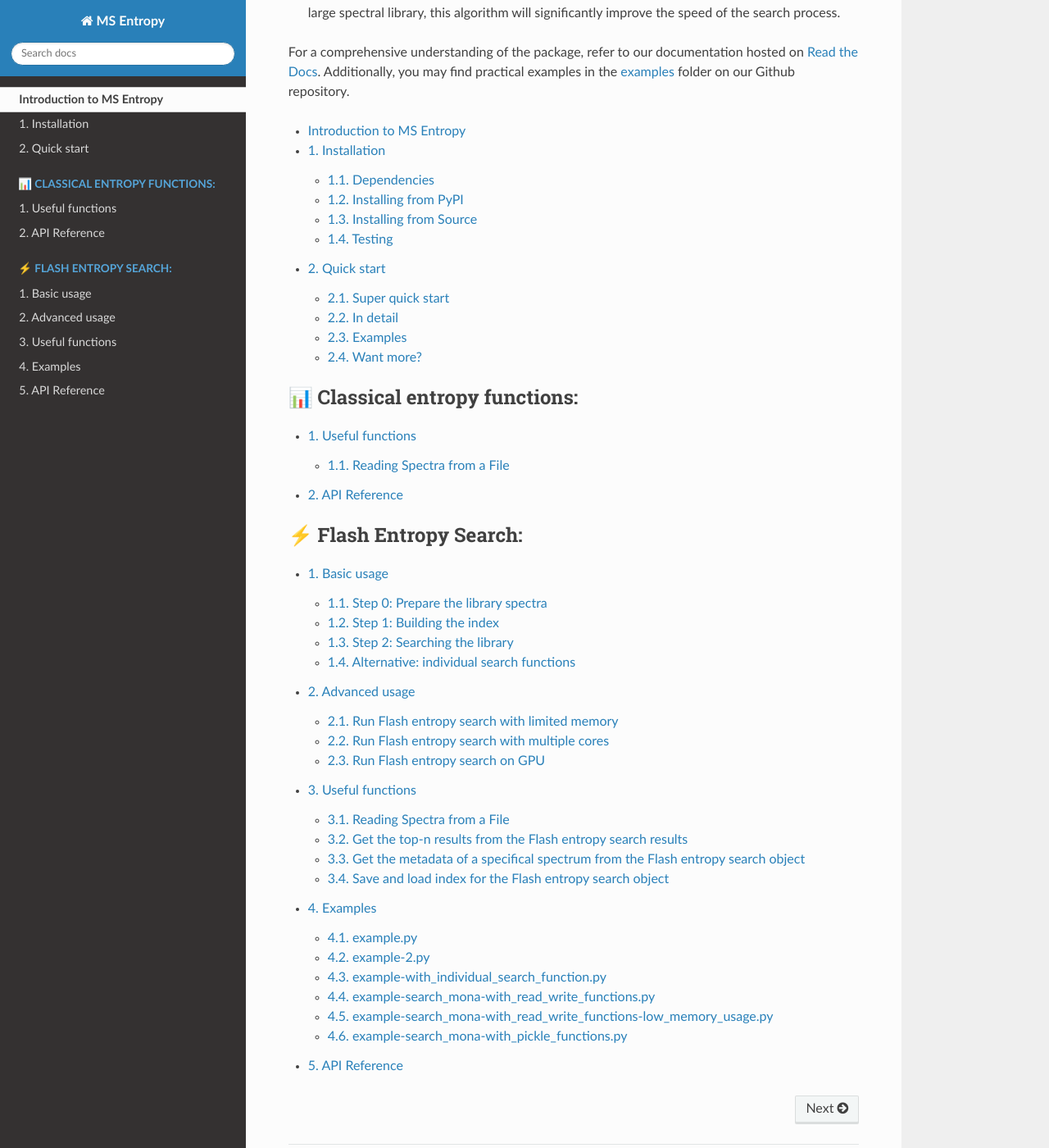
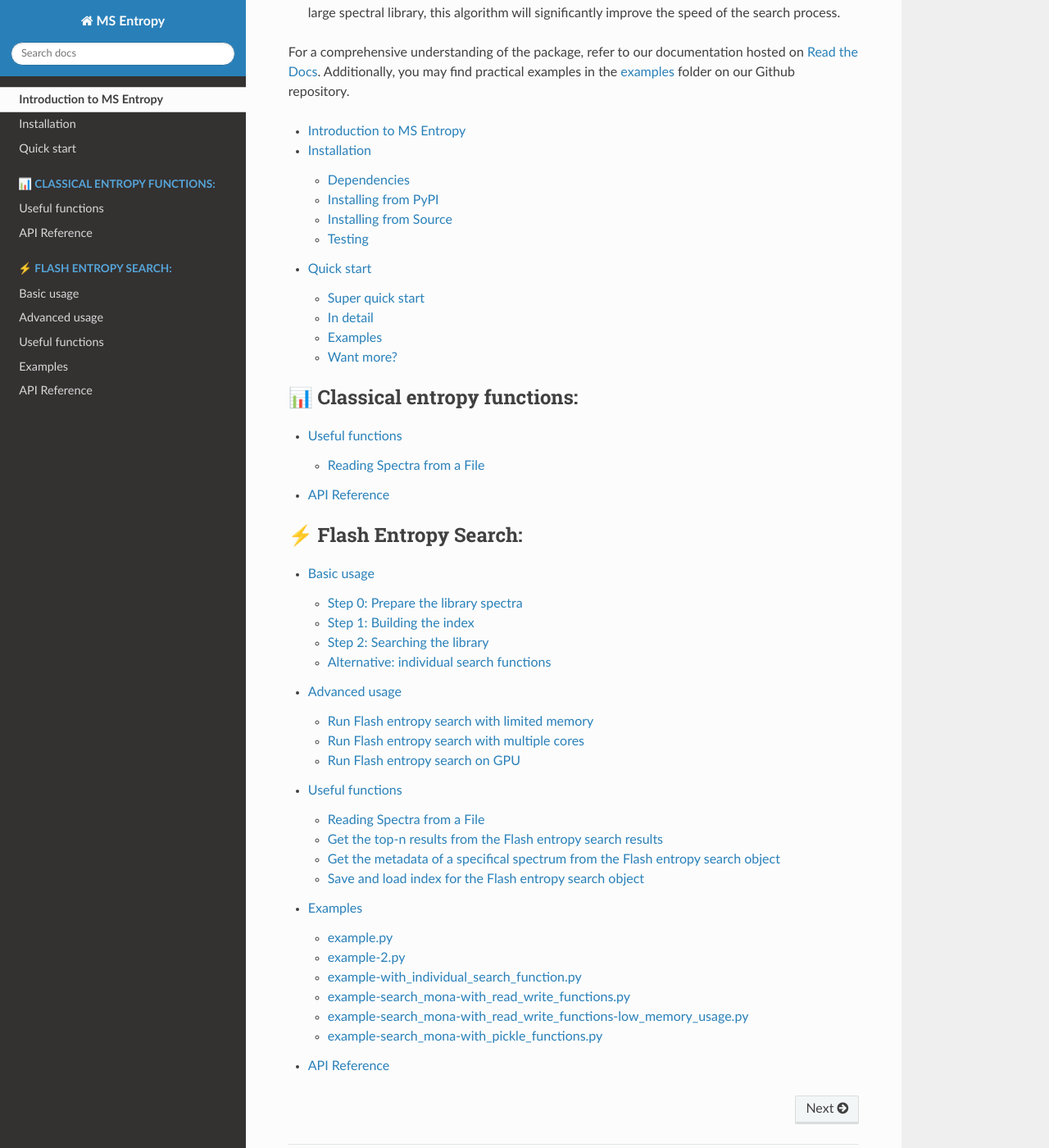
Before and after one commit to YuanyueLi/MSEntropy, a Sphinx documentation site: the page built from docs/source/index.rst, in a window 1280 px wide and 1400 px high, scrolled down 398 px. Shown: the whole window at 82% size. Built offline with Sphinx 7.4.7 and the Read the Docs theme 2.0.0, drawn with Linux system fonts in a browser that asks for light colours; cross-references to code outside the pages are shown as plain code; some of the changed lines change nothing that is shown.

Commit message:
Update docs.

```diff
--- a/docs/source/index.rst
+++ b/docs/source/index.rst
@@ -22,7 +22,6 @@
 
 .. toctree::
    :maxdepth: 2
-   :numbered:
 
    self
    install
@@ -30,7 +29,6 @@
 
 .. toctree::
    :maxdepth: 2
-   :numbered:
    :caption: 📊 Classical entropy functions:
 
    classical_useful_functions
@@ -38,7 +36,6 @@
 
 .. toctree::
    :maxdepth: 2
-   :numbered:
    :caption: ⚡ Flash Entropy Search:
 
    entropy_search_basic_usage
```
